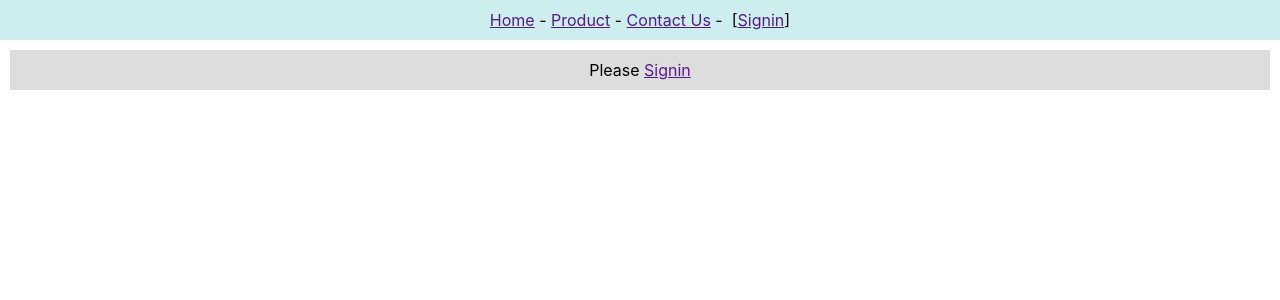
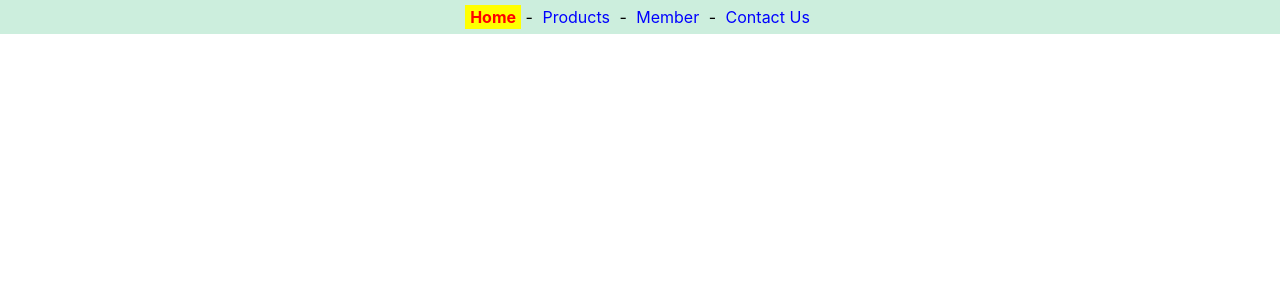
Before and after one commit to Aekkarinkanbaiya/app1, a React (Create React App) app: page / in a window 1280 px wide. Shown: the top 300 px of the page. Built offline with nearby package versions, Linux system fonts and the light colour scheme.

Commit message:
Commit Add router2 and navlink
Commit Add router2 and navlink

```diff
--- a/package.json
+++ b/package.json
@@ -7,7 +7,10 @@
     "html-webpack-plugin": "^5.6.3",
     "react": "^19.0.0",
     "react-dom": "^19.0.0",
+    "react-r": "^2.0.0-rc02",
+    "react-router-dom": "^7.2.0",
     "react-scripts": "5.0.1",
+    "router-dom": "^3.0.3",
     "web-vitals": "^4.2.4"
   },
   "scripts": {
--- a/src/App.js
+++ b/src/App.js
@@ -1,16 +1,10 @@
 import React from 'react'
-import { userContext } from './context';
-import Content2 from './context-content2';
-import Header2 from './context-header2';
+import Router2 from './router2';
 
 function App() {
   let [user,setUser] = React.useState('')
-  return (
-    <userContext.Provider value={[user,setUser]}>
-      <Header2/>
-      <Content2/>
-    </userContext.Provider>
-  )
+  return <Router2/>
+
 }
 
 export default App;
--- /dev/null
+++ b/src/navlink.css
@@ -0,0 +1,18 @@
+.nav {
+    background-color: #ced;
+    padding: 7px;
+    text-align: center;
+}
+
+.menu {
+    color: blue;
+    text-decoration: none;
+    padding: 2px 5px;
+}
+
+.active_menu {
+    color: red;
+    background-color: yellow;
+    text-decoration: none;
+    padding: 2px 5px;
+}
--- /dev/null
+++ b/src/router2.js
@@ -0,0 +1,24 @@
+import React from "react";
+import {BrowserRouter,NavLink} from 'react-router-dom'
+import './navlink.css'
+
+export default function Router2() {
+    return(
+        <BrowserRouter>
+            <nav className="nav">
+                <NavLink to='/' className={({isActive})=>isActive?"active_menu":"menu"}
+                style={({isActive})=>{
+                    return{
+                        fontWeight:isActive?"bold":""
+                    }
+                }}>Home</NavLink> -&nbsp;
+                <NavLink to='/product' className={({isActive})=>isActive?"active_menu":"menu"}>
+                    Products</NavLink> -&nbsp;
+                <NavLink to='/member' className={({isActive})=>isActive?"active_menu":"menu"}>
+                    Member</NavLink> -&nbsp;
+                <NavLink to='/contact' className={({isActive})=>isActive?"active_menu":"menu"}>
+                    Contact Us</NavLink>
+            </nav>
+        </BrowserRouter>
+    )
+}
```
Also changed, not shown: 1 other file (tests, documents, lock files or other folders).
